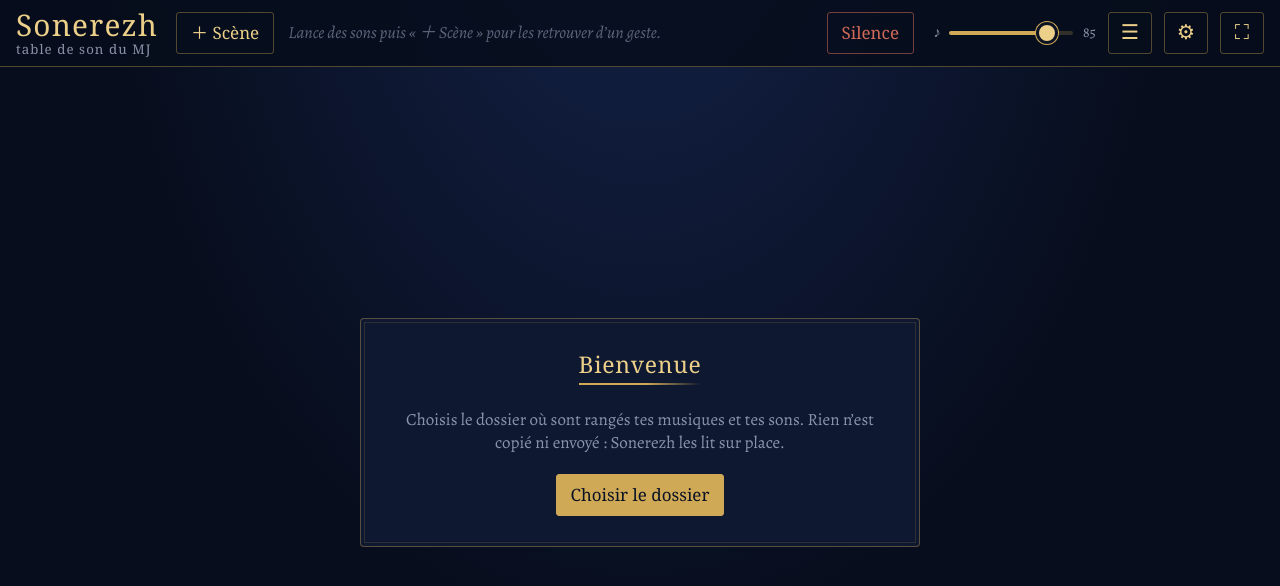
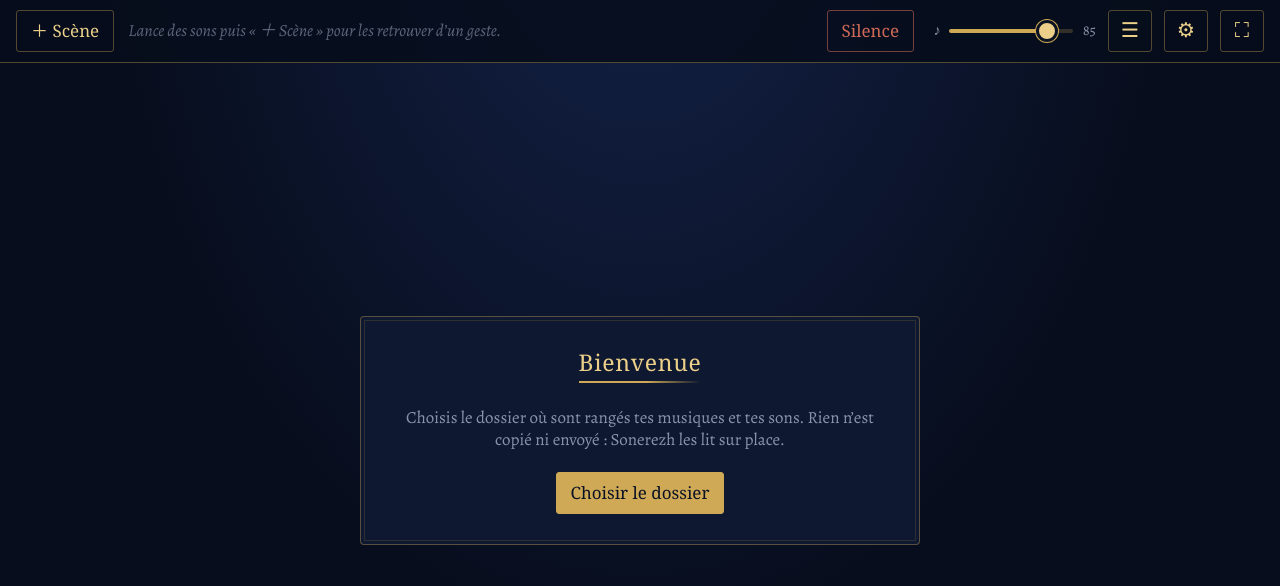
Before and after one commit to Homotopic-to-the-circle/Sonerezh, a plain HTML site: page index.html in a window 1280 px wide. Drawn offline with nearby package versions, Linux system fonts and the light colour scheme; a web font is replaced by a local one.

Commit message:
En-tête : retire le titre et le sous-titre
Co-Authored-By: Claude Opus 5.5 <noreply@anthropic.com>
Claude-Session: https://claude.ai/code/session_01DaY7sxahPj56AmYs17gFov

```diff
--- a/index.html
+++ b/index.html
@@ -177,7 +177,6 @@ main{min-height:0;display:grid;grid-template-columns:1fr 1fr 1.3fr;gap:14px;padd
 <body>
 <div id="app">
   <header>
-    <div class="marque"><h1>Sonerezh</h1><small>table de son du MJ</small></div>
     <button class="btn" data-act="scene+" title="Enregistrer ce qui joue en scène">＋ Scène</button>
     <div class="scenes" id="scenes"></div>
     <button class="btn rouge" data-act="silence">Silence</button>
```
